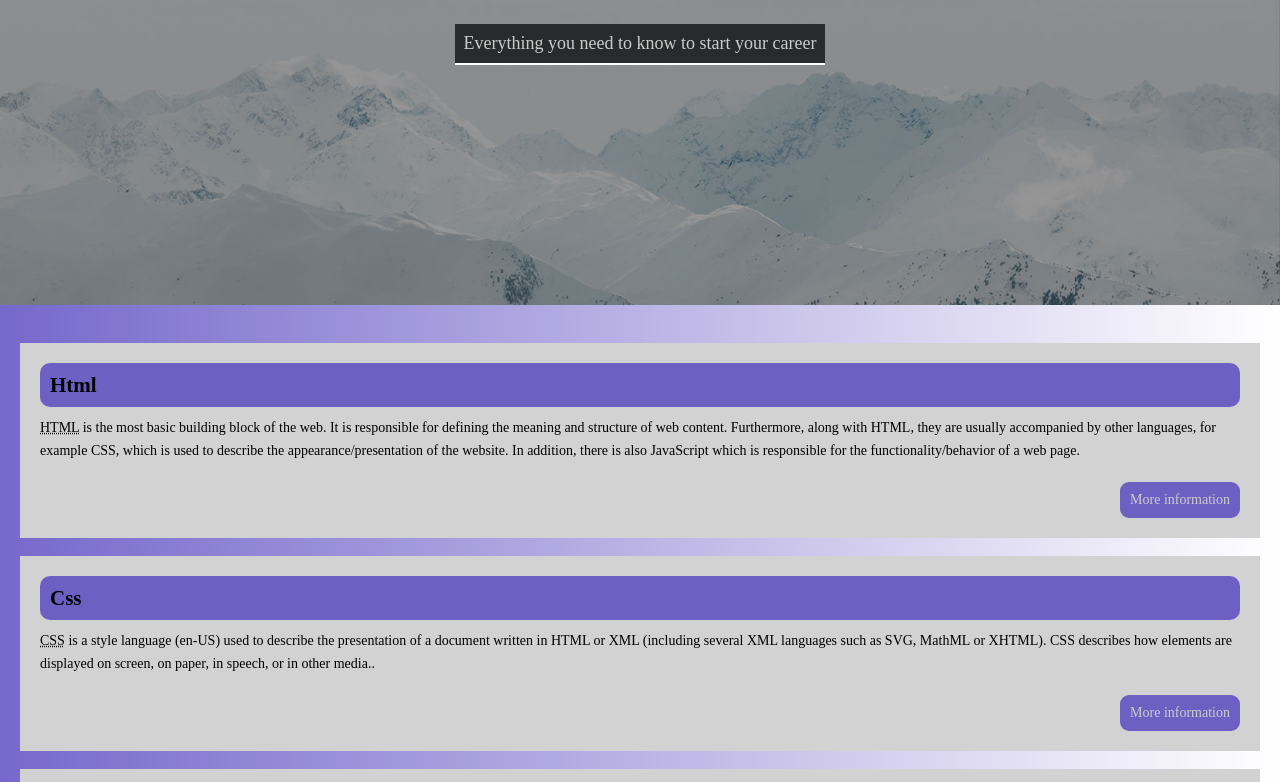
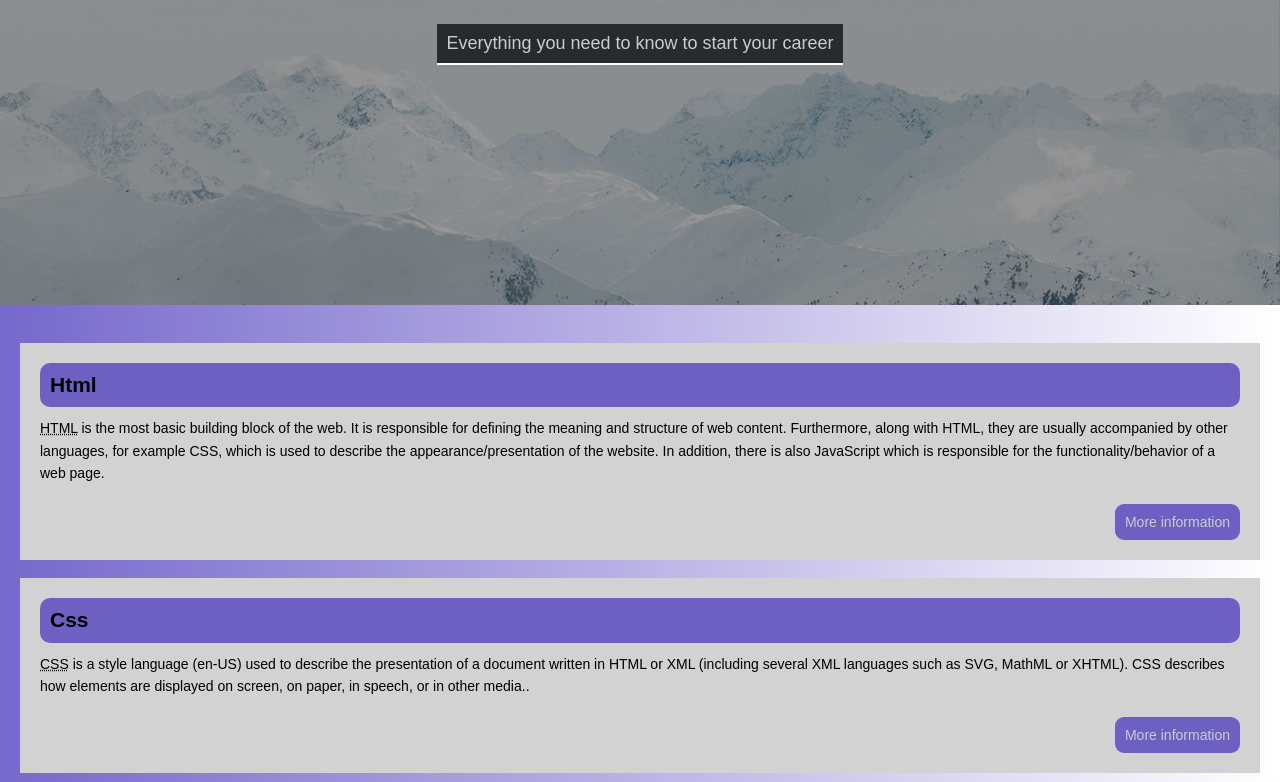
Before and after one commit to Kiyoko15/Serfrontend-Course, a plain HTML site: page index.html in a window 1280 px wide. Shown: the part 196-978 px from the top of the page. Drawn offline with Linux system fonts and the light colour scheme.

Commit message:
first commit

```diff
--- a/serfrontend.css
+++ b/serfrontend.css
@@ -10,7 +10,7 @@
 }
 
 body{
-    font-family:;
+    font-family: sans-serif;
     display:flex;
     flex-direction: column;
     justify-content: center;
```
